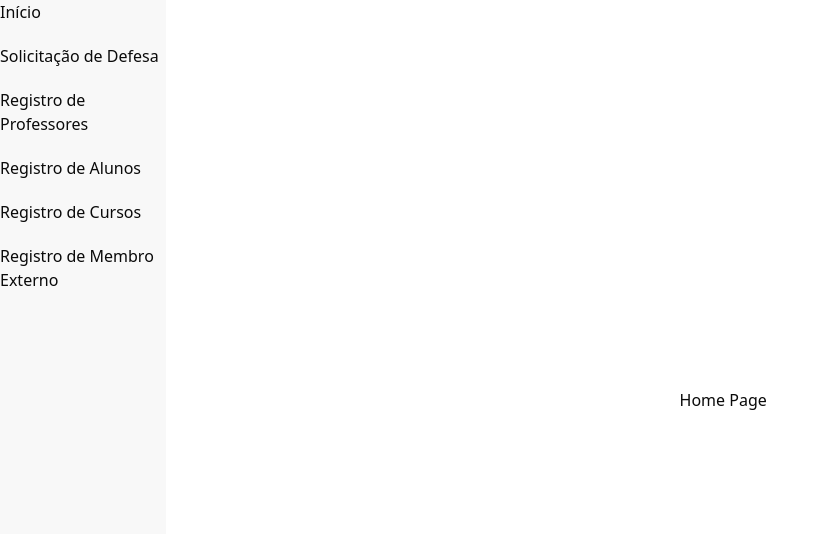
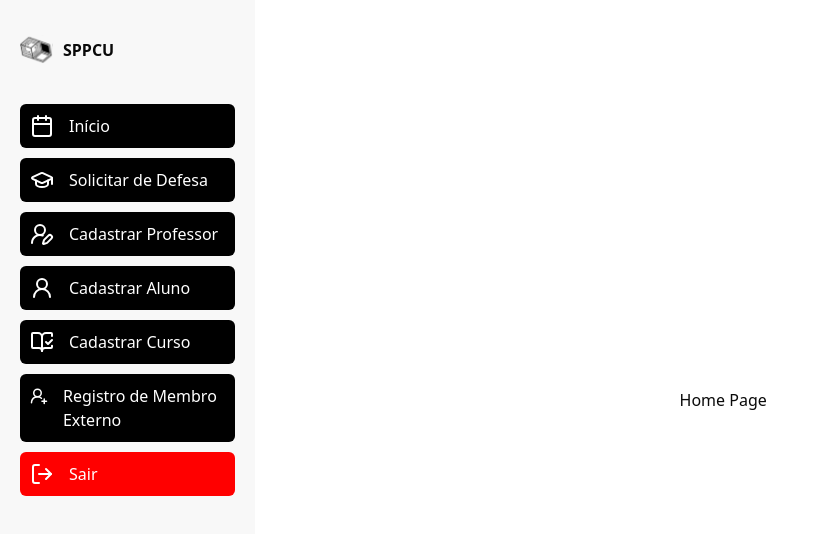
Before and after one commit to mhsfn00/controle-solicitacoes-front, a React (Vite) app: page / in a window 1280 px wide. Shown: the top 534 px of the page, without its empty margins (0-829 px from the left). Built offline with nearby package versions, Linux system fonts and the light colour scheme.

Commit message:
feat: sidebar nav layout creation

```diff
--- a/src/components/NavBar/NavBar.module.css
+++ b/src/components/NavBar/NavBar.module.css
@@ -1,9 +1,37 @@
 .navbarContainer {
     height: 100vh;
-    width: 13vw;
+    width: 255px;
     display: flex;
     flex-direction: column;
     position: absolute;
     background-color: var(--background-secondary);
-    gap: 20px;
 }
+
+.navButton {
+    width: 205;
+    height: 36;
+    top: 98.5px;
+    left: 20px;
+    border-radius: 6px;
+    opacity: 1;
+    color: white;
+    background-color: black;
+    padding: 10px;
+    margin: 5px 20px;
+    display: flex;
+    gap: 15px;
+
+}
+
+.navButtonRed {
+    background-color: red !important;
+}
+
+.navHeader {
+    display: flex;
+    padding: 20px;
+    gap: 10px;
+    font-weight: 700;
+    align-items: center;
+    margin:15px 0px;
+}
--- a/src/components/NavBar/NavBar.tsx
+++ b/src/components/NavBar/NavBar.tsx
@@ -1,14 +1,61 @@
-import { Link } from 'react-router-dom';
-import styles from './NavBar.module.css';
+import { Link } from "react-router-dom";
+import styles from "./NavBar.module.css";
+import {
+  BookOpenCheckIcon,
+  CalendarIcon,
+  GraduationCapIcon,
+  LogOutIcon,
+  UserRoundIcon,
+  UserRoundPenIcon,
+  UserRoundPlusIcon,
+} from "lucide-react";
 
 const Navbar: React.FC = () => (
   <nav className={styles.navbarContainer}>
-    <Link to="/">Início</Link>
-    <Link to="/defenseRequest">Solicitação de Defesa</Link>
-    <Link to="/professor">Registro de Professores</Link>
-    <Link to="/aluno">Registro de Alunos</Link>
-    <Link to="/course">Registro de Cursos</Link>
-    <Link to="/external-member">Registro de Membro Externo</Link>
+    <div className={styles.navHeader}>
+      <img src="src/assets/icons/logo.svg" alt="logo" />
+      SPPCU
+    </div>
+    <Link className={styles.navButton} to="/">
+      <CalendarIcon />
+      Início
+    </Link>
+    <Link className={styles.navButton} to="/defenseRequest">
+      <GraduationCapIcon />
+      Solicitar de Defesa
+    </Link>
+    {/* <Link className={styles.navButton} to="/professor">
+      <ScrollTextIcon />
+      Solicitar Exame
+    </Link> */}
+    {/* <Link className={styles.navButton} to="/professor">
+      <TableCellsMergeIcon />
+      Visualizar Status
+    </Link> */}
+    {/* <Link className={styles.navButton} to="/professor">
+      <UserRoundPenIcon />
+      Editar Perfil
+    </Link> */}
+    <Link className={styles.navButton} to="/professor">
+      <UserRoundPenIcon />
+      Cadastrar Professor
+    </Link>
+    <Link className={styles.navButton} to="/aluno">
+      <UserRoundIcon />
+      Cadastrar Aluno
+    </Link>
+    <Link className={styles.navButton} to="/course">
+      <BookOpenCheckIcon />
+      Cadastrar Curso
+    </Link>
+    <Link className={styles.navButton} to="/external-member">
+      <UserRoundPlusIcon />
+      Registro de Membro Externo
+    </Link>
+    <Link className={`${styles.navButton} ${styles.navButtonRed}`} to="/">
+      <LogOutIcon />
+      Sair
+    </Link>
   </nav>
 );
 
```
Also changed, not shown: src/assets/icons/logo.svg (added).
